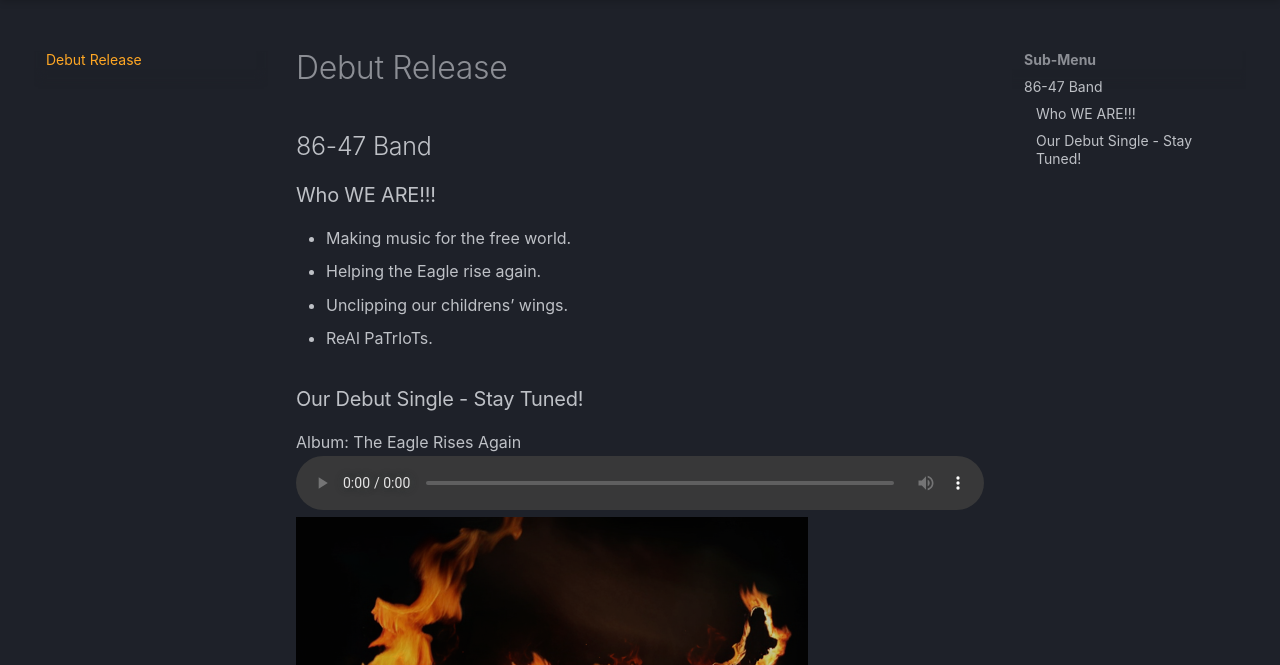
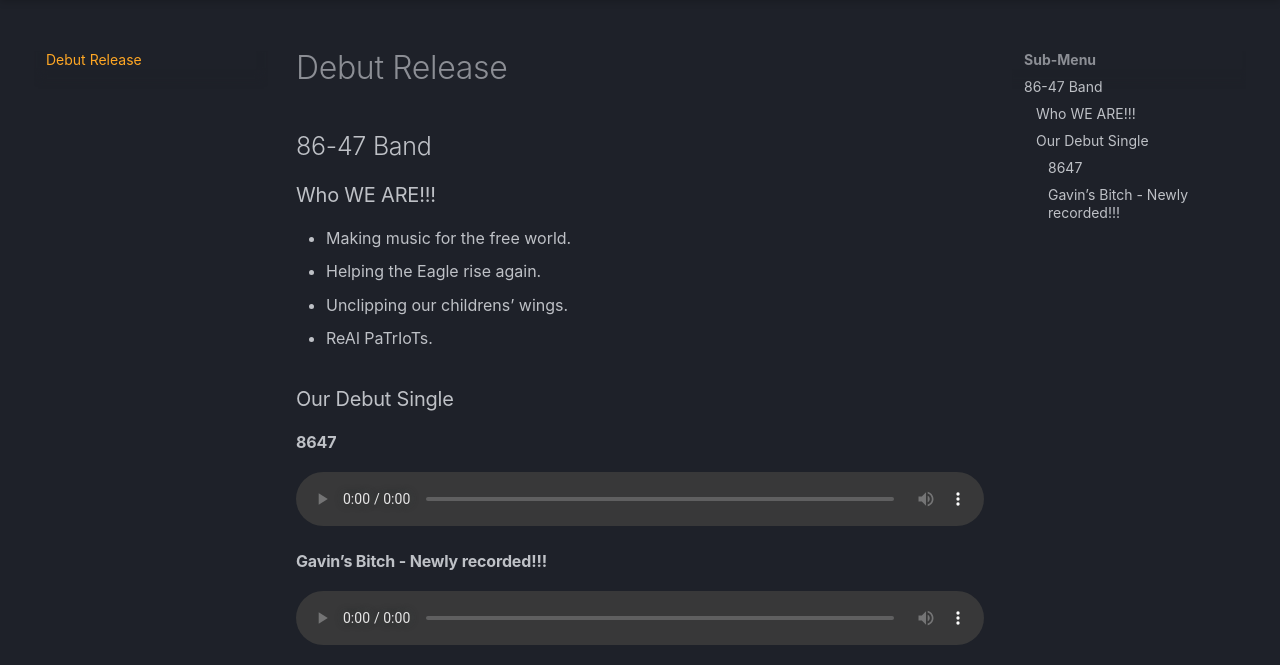
Before and after one commit to viable2005/viable2005.github.io, a plain HTML site: page index.html in a window 1280 px wide. Shown: the part 99-764 px from the top of the page. Drawn offline with Linux system fonts and the light colour scheme.

Commit message:
Releasing Gavin's Bitch

```diff
--- a/index.html
+++ b/index.html
@@ -343,11 +343,35 @@
 </li>
 
           <li class="md-nav__item">
-  <a href="#our-debut-single---stay-tuned" class="md-nav__link">
+  <a href="#our-debut-single" class="md-nav__link">
     <span class="md-ellipsis">
-      Our Debut Single - Stay Tuned!
+      Our Debut Single
     </span>
   </a>
+
+    <nav class="md-nav" aria-label="Our Debut Single">
+      <ul class="md-nav__list">
+
+          <li class="md-nav__item">
+  <a href="#8647" class="md-nav__link">
+    <span class="md-ellipsis">
+      8647
+    </span>
+  </a>
+
+</li>
+
+          <li class="md-nav__item">
+  <a href="#gavins-bitch---newly-recorded" class="md-nav__link">
+    <span class="md-ellipsis">
+      Gavin&rsquo;s Bitch - Newly recorded!!!
+    </span>
+  </a>
+
+</li>
+
+      </ul>
+    </nav>
 
 </li>
 
@@ -410,11 +434,35 @@
 </li>
 
           <li class="md-nav__item">
-  <a href="#our-debut-single---stay-tuned" class="md-nav__link">
+  <a href="#our-debut-single" class="md-nav__link">
     <span class="md-ellipsis">
-      Our Debut Single - Stay Tuned!
+      Our Debut Single
     </span>
   </a>
+
+    <nav class="md-nav" aria-label="Our Debut Single">
+      <ul class="md-nav__list">
+
+          <li class="md-nav__item">
+  <a href="#8647" class="md-nav__link">
+    <span class="md-ellipsis">
+      8647
+    </span>
+  </a>
+
+</li>
+
+          <li class="md-nav__item">
+  <a href="#gavins-bitch---newly-recorded" class="md-nav__link">
+    <span class="md-ellipsis">
+      Gavin&rsquo;s Bitch - Newly recorded!!!
+    </span>
+  </a>
+
+</li>
+
+      </ul>
+    </nav>
 
 </li>
 
@@ -449,12 +497,18 @@
 <li>Unclipping our childrens&rsquo; wings.</li>
 <li>ReAl PaTrIoTs.</li>
 </ul>
-<h3 id="our-debut-single---stay-tuned">Our Debut Single - Stay Tuned!<a class="headerlink" href="#our-debut-single---stay-tuned" title="Permanent link">&para;</a></h3>
-<p>Album: The Eagle Rises Again
-<audio controls style="width: 100%;">
+<h3 id="our-debut-single">Our Debut Single<a class="headerlink" href="#our-debut-single" title="Permanent link">&para;</a></h3>
+<h4 id="8647">8647<a class="headerlink" href="#8647" title="Permanent link">&para;</a></h4>
+<p><audio controls style="width: 100%;">
   <source src="assets/mp3s//8647Revolt.mp3" type="audio/mpeg">
   Your browser does not support the audio element.
-</audio>
+</audio></p>
+<h4 id="gavins-bitch---newly-recorded">Gavin&rsquo;s Bitch - Newly recorded!!!<a class="headerlink" href="#gavins-bitch---newly-recorded" title="Permanent link">&para;</a></h4>
+<p><audio controls style="width: 100%;">
+  <source src="assets/mp3s/gavins_bitch.mp3" type="audio/mpeg">
+  Your browser does not support the audio element.
+</audio></p>
+<p>Stay tuned for our album: The Eagle Rises Again
 <a class="glightbox" href="assets/images/8647map.png" data-type="image" data-width="auto" data-height="auto" data-desc-position="bottom"><img alt="The Eagle Rises Again - Cover" src="assets/images/8647map.png" /></a></p>
 
 
--- a/search/search_index.json
+++ b/search/search_index.json
@@ -1 +1 @@
-{"config":{"lang":["en"],"separator":"[\\s\\-\\.]+","pipeline":["stemmer","trimmer","stopWordFilter"]},"docs":[{"location":"index.html","title":"Debut Release","text":""},{"location":"index.html#86-47-band","title":"86-47 Band","text":""},{"location":"index.html#who-we-are","title":"Who WE ARE!!!","text":"<ul> <li>Making music for the free world.</li> <li>Helping the Eagle rise again.</li> <li>Unclipping our childrens\u2019 wings.</li> <li>ReAl PaTrIoTs.</li> </ul>"},{"location":"index.html#our-debut-single---stay-tuned","title":"Our Debut Single - Stay Tuned!","text":"<p>Album: The Eagle Rises Again     Your browser does not support the audio element.  </p>"}]}
+{"config":{"lang":["en"],"separator":"[\\s\\-\\.]+","pipeline":["stemmer","trimmer","stopWordFilter"]},"docs":[{"location":"index.html","title":"Debut Release","text":""},{"location":"index.html#86-47-band","title":"86-47 Band","text":""},{"location":"index.html#who-we-are","title":"Who WE ARE!!!","text":"<ul> <li>Making music for the free world.</li> <li>Helping the Eagle rise again.</li> <li>Unclipping our childrens\u2019 wings.</li> <li>ReAl PaTrIoTs.</li> </ul>"},{"location":"index.html#our-debut-single","title":"Our Debut Single","text":""},{"location":"index.html#8647","title":"8647","text":"<p>    Your browser does not support the audio element. </p>"},{"location":"index.html#gavins-bitch---newly-recorded","title":"Gavin\u2019s Bitch - Newly recorded!!!","text":"<p>    Your browser does not support the audio element. </p> <p>Stay tuned for our album: The Eagle Rises Again </p>"}]}
```
Also changed, not shown: 1 other file.
